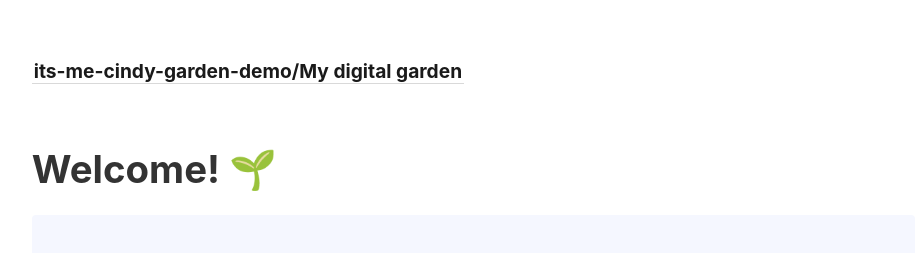
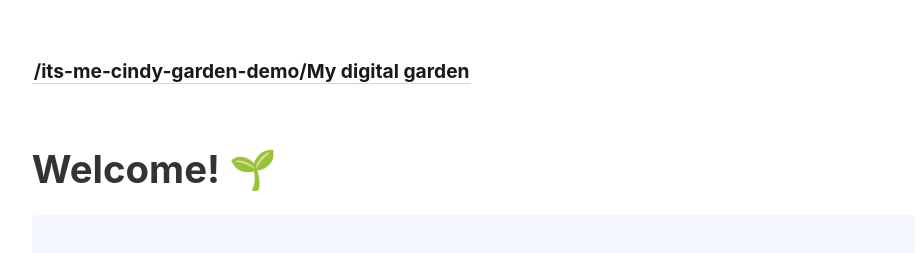
Before and after one commit to cindywincek/its-me-cindy-garden-demo, a Jekyll site: the page built from _pages/index.md, in a window 1280 px wide. Shown: the top 253 px of the page, without its empty margins (45-965 px from the left). Built offline with Jekyll 4.4.1, drawn with Linux system fonts in a browser that asks for light colours.

```diff
--- a/_config.yml
+++ b/_config.yml
@@ -4,7 +4,7 @@ title:               'My digital garden'
 url:                 'https://cindywincek.github.io/'
 
 # Change baseurl to the directory your site lives at so internal link generator creates proper relative paths.
-baseurl:             'its-me-cindy-garden-demo'
+baseurl:             '/its-me-cindy-garden-demo'
 
 include:             ['_pages']
 exclude:             ['_includes/notes_graph.json']
```
